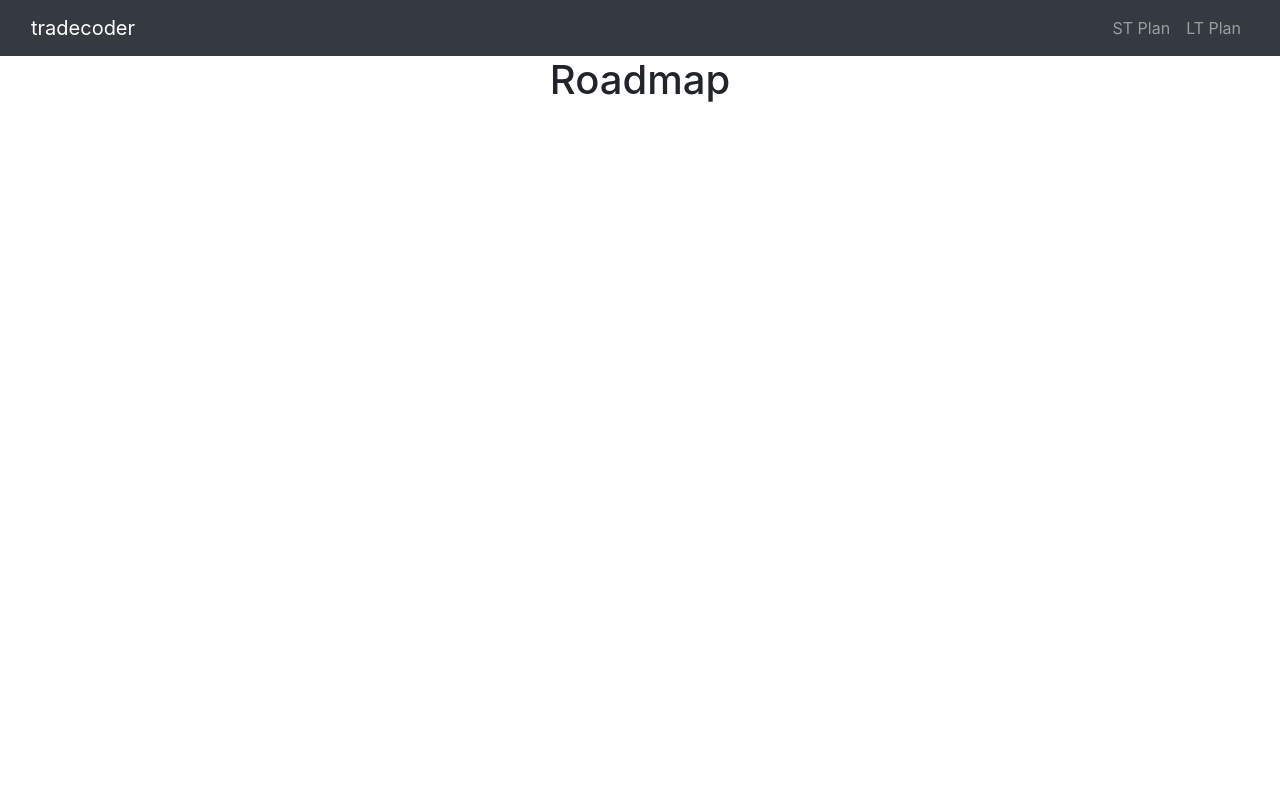
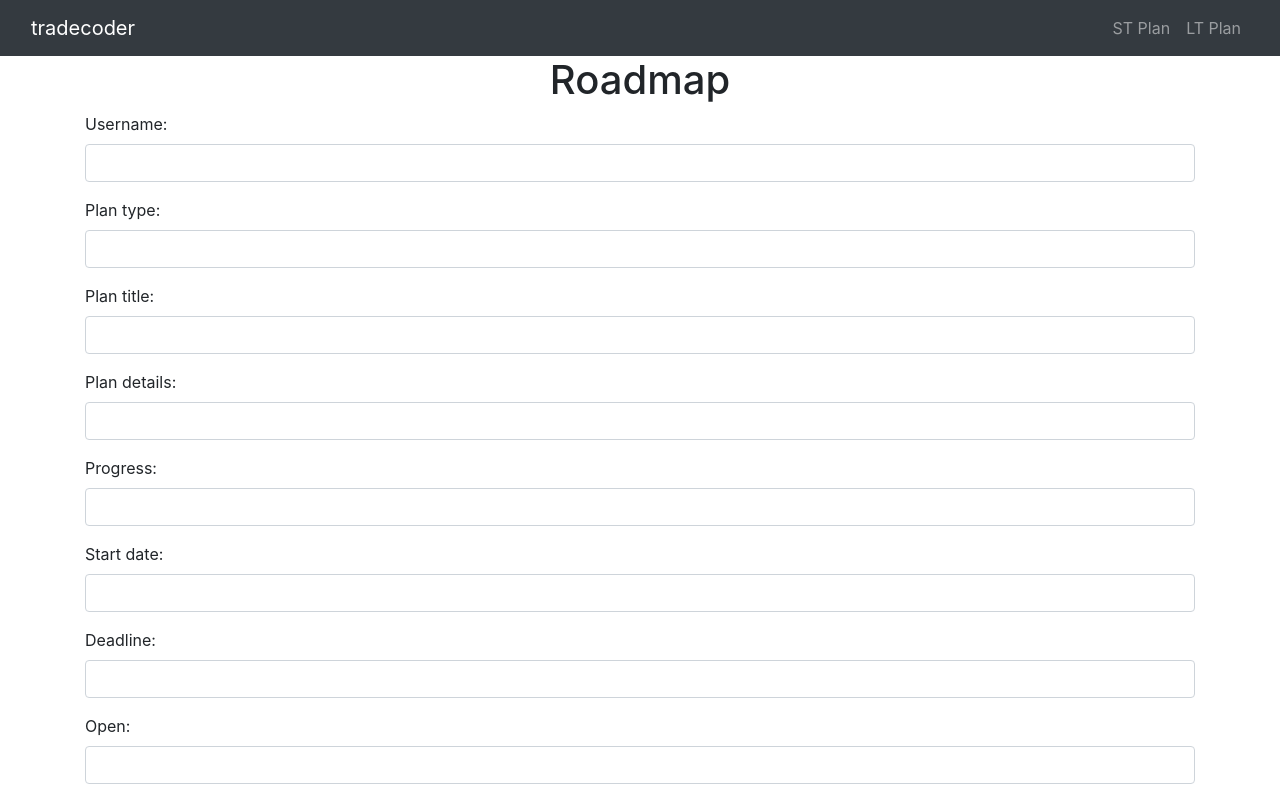
Before and after one commit to thetradecoder/roadmap, a React (Create React App) app: page / in a window 1280 px wide. Built offline with nearby package versions, Linux system fonts and the light colour scheme.

Commit message:
local update

```diff
--- a/src/App.js
+++ b/src/App.js
@@ -4,6 +4,7 @@ import "bootstrap/dist/css/bootstrap.min.css";
 import Navbar from './components/navbar.component.js';
 import ShortPlanList from './components/shortplanlist.component.js';
 import LongPlanList from './components/longplanlist.component.js';
+import AddPlans from './components/addplans.component.js';
 
 function App() {
   return (
@@ -14,6 +15,7 @@ function App() {
     </div>
     <Route path="/shortplan" component={ShortPlanList}></Route>
     <Route path="/longplan" component={LongPlanList}></Route>
+    <Route path='/' component={AddPlans}></Route>
 
     </Router>
   );
--- /dev/null
+++ b/src/components/addplans.component.js
@@ -0,0 +1,48 @@
+import React from 'react';
+import 'bootstrap/dist/css/bootstrap.min.css';
+
+
+
+export default function AddPlans(){
+
+    return (
+        <div>
+            <div className="container">
+                <form>
+                    <div className="form-group">
+                        <label>Username:</label>
+                        <input type="text" className="form-control"/>
+                    </div>
+                    <div className="form-group">
+                        <label>Plan type:</label>
+                        <input type="text" className="form-control"/>
+                    </div>
+                    <div className="form-group">
+                        <label>Plan title:</label>
+                        <input type="text" className="form-control"/>
+                    </div>
+                    <div className="form-group">
+                        <label>Plan details:</label>
+                        <input type="text" className="form-control"/>
+                    </div>
+                    <div className="form-group">
+                        <label>Progress:</label>
+                        <input type="text" className="form-control"/>
+                    </div>
+                    <div className="form-group">
+                        <label>Start date:</label>
+                        <input type="text" className="form-control"/>
+                    </div>
+                    <div className="form-group">
+                        <label>Deadline:</label>
+                        <input type="text" className="form-control"/>
+                    </div>
+                    <div className="form-group">
+                        <label>Open:</label>
+                        <input type="text" className="form-control"/>
+                    </div>
+                </form>
+            </div>
+        </div>
+    );
+}
```
